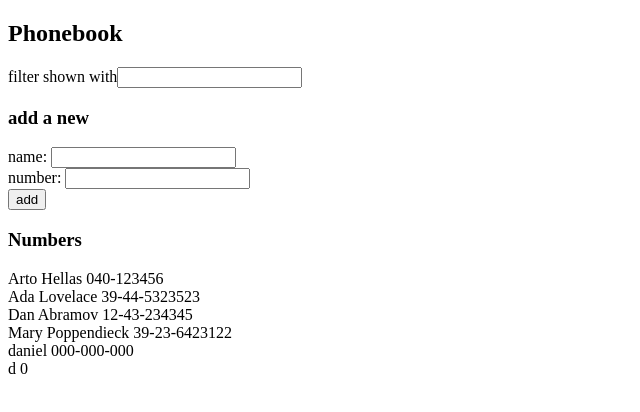
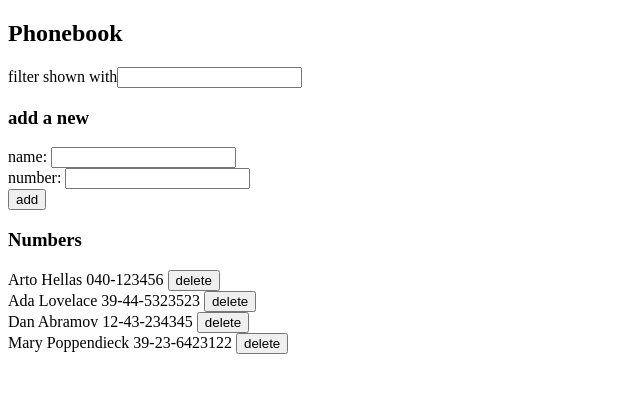
Before and after one commit to dan1e1z/fullstackopen, a React (Vite) app in the folder part2/phonebook/: page / in a window 1280 px wide. Shown: the top 412 px of the page, without its empty margins (0-640 px from the left). Built offline with nearby package versions, Linux system fonts and the light colour scheme; data requests are answered from the project's data file.

Commit message:
added part2 exercise 2.14

```diff
--- a/part2/phonebook/db.json
+++ b/part2/phonebook/db.json
@@ -19,16 +19,6 @@
       "name": "Mary Poppendieck",
       "number": "39-23-6423122",
       "id": "4"
-    },
-    {
-      "id": "4",
-      "name": "daniel",
-      "number": "000-000-000"
-    },
-    {
-      "id": "5",
-      "name": "d",
-      "number": "0"
     }
   ]
 }
--- a/part2/phonebook/src/App.jsx
+++ b/part2/phonebook/src/App.jsx
@@ -32,18 +32,19 @@ const PersonForm = ({
   );
 };
 
-const PhoneList = ({ people, filterText }) => {
+const PhoneList = ({ people, filterText, handlePersonDelete }) => {
+  const filteredPeople = people.filter((person) =>
+    person.name.toLowerCase().includes(filterText.toLowerCase()),
+  );
+
   return (
     <div>
-      {people
-        .filter((person) =>
-          person.name.toLowerCase().includes(filterText.toLowerCase()),
-        )
-        .map((person, i) => (
-          <div key={i}>
-            {person.name} {person.number}
-          </div>
-        ))}
+      {filteredPeople.map((person) => (
+        <div key={person.id}>
+          {person.name} {person.number}{" "}
+          <button onClick={() => handlePersonDelete(person.id)}>delete</button>
+        </div>
+      ))}
     </div>
   );
 };
@@ -72,7 +73,7 @@ const App = () => {
     const newPerson = {
       name: newName,
       number: newNumber,
-      id: `${persons.length}`,
+      id: `${persons.length + 1}`,
     };
 
     personService
@@ -84,6 +85,24 @@ const App = () => {
       })
       .catch((error) => {
         console.error("Error adding person:", error);
+      });
+  };
+
+  const handlePersonDelete = (id) => {
+    if (
+      !window.confirm(
+        `Delete ${persons.find((person) => person.id === id).name} ?`,
+      )
+    ) {
+      return;
+    }
+    personService
+      .remove(id)
+      .then(() => {
+        setPersons(persons.filter((person) => person.id !== id)); // Update state after deletion
+      })
+      .catch((error) => {
+        console.log("Error removing person:", error);
       });
   };
 
@@ -112,7 +131,11 @@ const App = () => {
         handleFilterChange={handleFilterChange}
       />
       <h3>Numbers</h3>
-      <PhoneList people={persons} filterText={filter} />
+      <PhoneList
+        people={persons}
+        filterText={filter}
+        handlePersonDelete={handlePersonDelete}
+      />
     </div>
   );
 };
--- a/part2/phonebook/src/services/persondb.js
+++ b/part2/phonebook/src/services/persondb.js
@@ -16,4 +16,9 @@ const update = (id, newObject) => {
   return request.then((response) => response.data);
 };
 
-export default { getAll, create, update };
+const remove = (id) => {
+  const request = axios.delete(`${baseUrl}/${id}`);
+  return request.then((response) => response.data);
+};
+
+export default { getAll, create, update, remove };
```
